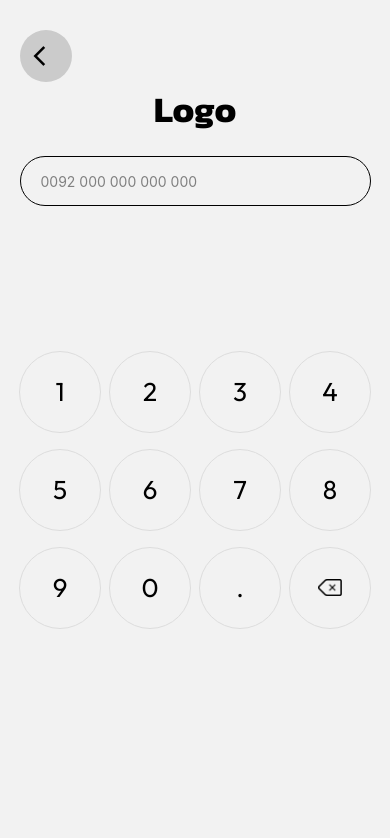
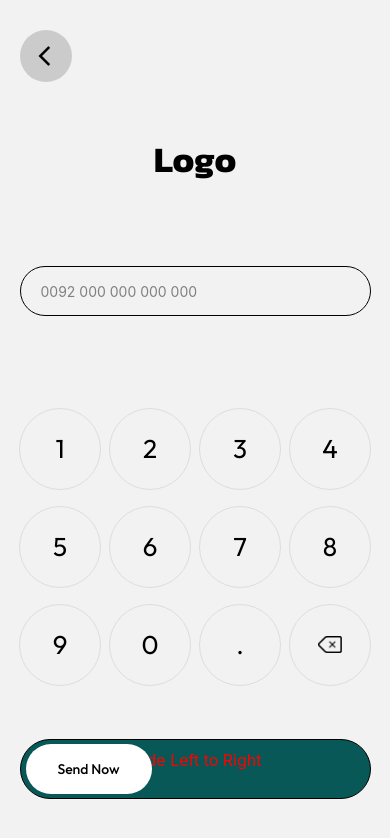
Before and after one commit to usmanjutt47/Number-OTP-verfication, a React Native app in the folder client/: screen /NumberVerification in a window 390 px wide. Shown: the top 838 px of the page. Built offline with nearby package versions, Linux system fonts and the light colour scheme.

Commit message:
Update NumberVerification.jsx

```diff
--- a/client/src/screens/NumberVerification.jsx
+++ b/client/src/screens/NumberVerification.jsx
@@ -3,6 +3,7 @@ import React, { useRef, useState } from "react";
 import MaterialIcons from "@expo/vector-icons/MaterialIcons";
 import { StatusBar } from "expo-status-bar";
 import CustomKeyboard from "../../components/CustomKeyboard";
+import CustomSlider from "../../components/CustomSlider";
 
 const NumberVerification = () => {
   const [inputValue, setInputValue] = useState("");
@@ -59,7 +60,9 @@ const NumberVerification = () => {
             stopRemoving={stopRemoving}
           />
         </View>
-        <View style={styles.customSliderContainer}></View>
+        <View style={styles.customSliderContainer}>
+          <CustomSlider />
+        </View>
       </View>
     </View>
   );
@@ -86,16 +89,18 @@ const styles = StyleSheet.create({
     alignItems: "center",
     justifyContent: "center",
     backgroundColor: "#CBCBCB",
+    paddingLeft: 10,
   },
   logoContainer: {
     alignSelf: "center",
+    marginTop: 50,
   },
   logo: {
     fontFamily: "Kanit_Bold",
     fontSize: 36,
   },
   phoneInputContainer: {
-    marginTop: 20,
+    marginTop: 80,
   },
   input: {
     width: "100%",
@@ -106,7 +111,7 @@ const styles = StyleSheet.create({
     paddingLeft: 20,
   },
   keyBoardContainer: {
-    marginTop: "40%",
+    marginTop: "25%",
     width: "100%",
     height: "35%",
   },
```
